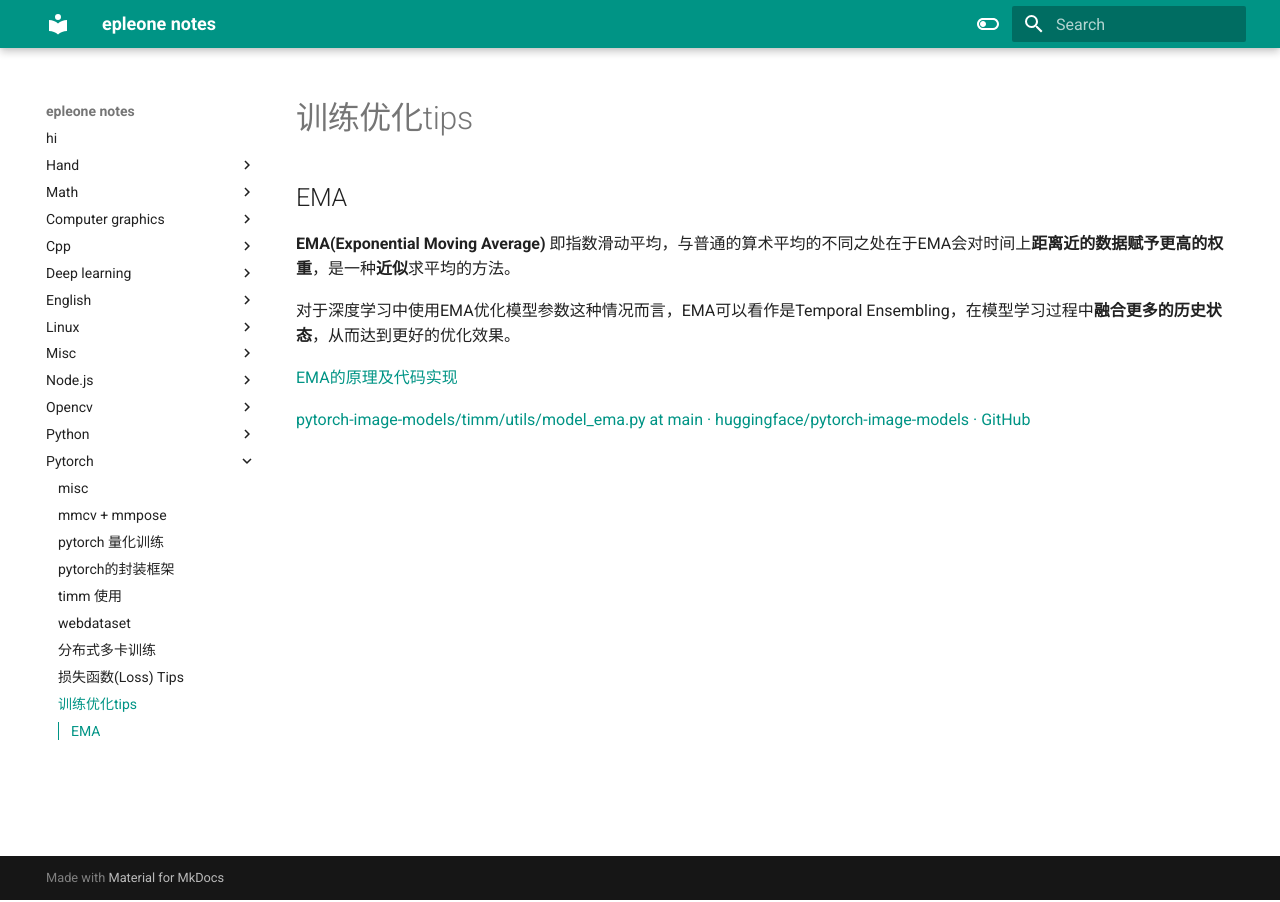
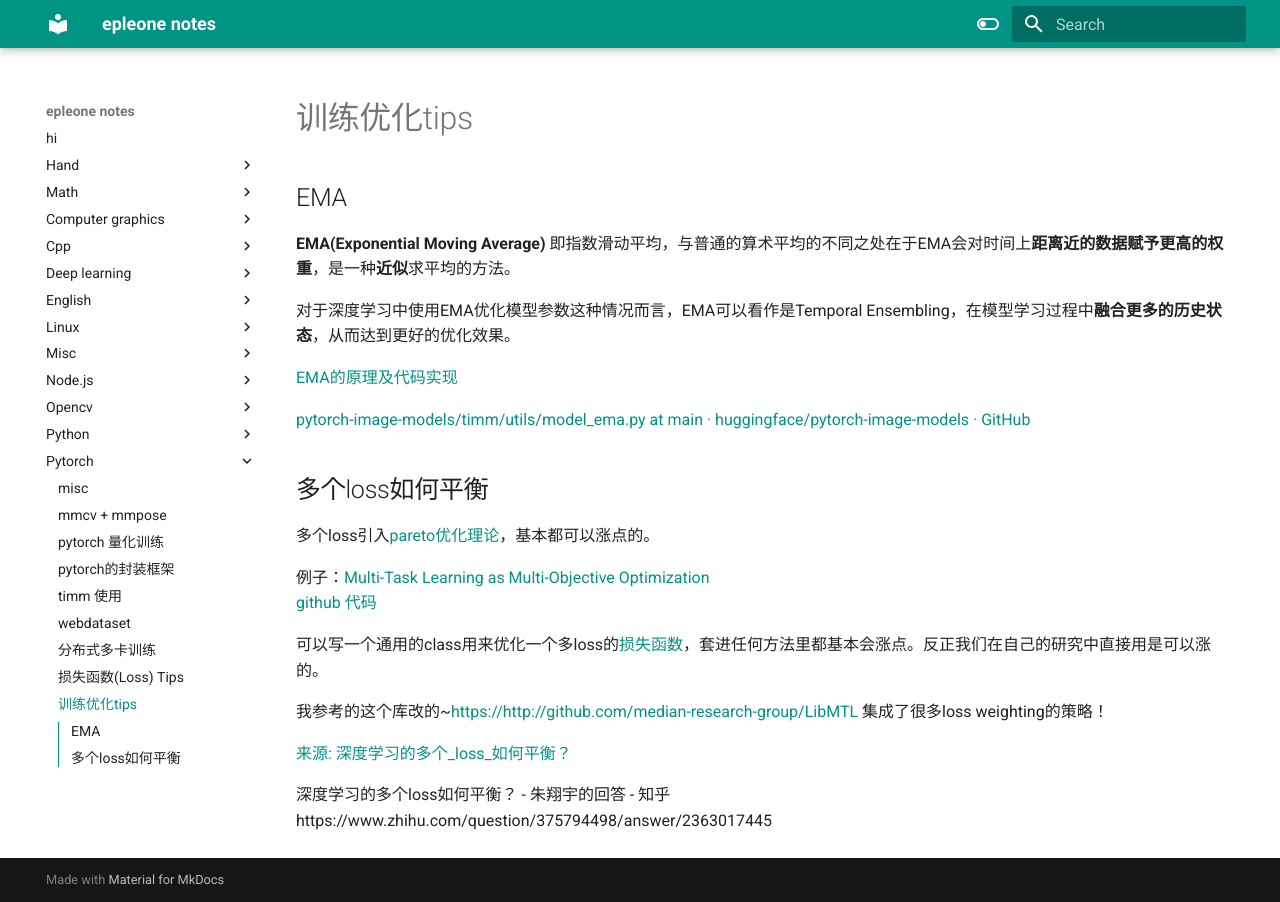
Before and after one commit to epleone/notes, an MkDocs documentation site: the page built from docs/pytorch/训练优化tips.md, in a window 1280 px wide. Built offline with MkDocs 1.6.1 and Material for MkDocs 9.7.7, drawn with Linux system fonts in a browser that asks for light colours.

Commit message:
update notes

```diff
--- a/docs/pytorch/训练优化tips.md
+++ b/docs/pytorch/训练优化tips.md
@@ -10,3 +10,22 @@
 [EMA的原理及代码实现](https://zhuanlan.zhihu.com/p/657869421)
 
 [pytorch-image-models/timm/utils/model\_ema.py at main · huggingface/pytorch-image-models · GitHub](https://github.com/huggingface/pytorch-image-models/blob/main/timm/utils/model_ema.py)
+
+## 多个loss如何平衡
+
+多个loss引入[pareto优化理论](https://zhida.zhihu.com/search?content_id=449636806&content_type=Answer&match_order=1&q=pareto%E4%BC%98%E5%8C%96%E7%90%86%E8%AE%BA&zhida_source=entity)，基本都可以涨点的。
+
+例子：[Multi-Task Learning as Multi-Objective Optimization](https://link.zhihu.com/?target=https%3A//proceedings.neurips.cc/paper/2018/hash/432aca3a1e345e339f35a30c8f65edce-Abstract.html)
+[github 代码](https://github.com/isl-org/MultiObjectiveOptimization/tree/master)
+
+可以写一个通用的class用来优化一个多loss的[损失函数](https://zhida.zhihu.com/search?content_id=449636806&content_type=Answer&match_order=1&q=%E6%8D%9F%E5%A4%B1%E5%87%BD%E6%95%B0&zhida_source=entity)，套进任何方法里都基本会涨点。反正我们在自己的研究中直接用是可以涨的。
+
+
+我参考的这个库改的~[https://http://github.com/median-research-group/LibMTL](https://link.zhihu.com/?target=https%3A//github.com/median-research-group/LibMTL) 集成了很多loss weighting的策略！
+
+
+  [来源: 深度学习的多个_loss_如何平衡？](https://www.zhihu.com/question/375794498/answer/2307552166)
+
+
+深度学习的多个loss如何平衡？ - 朱翔宇的回答 - 知乎
+https://www.zhihu.com/question/375794498/answer/2363017445
```
Also changed, not shown: README.md (+38 -1 lines), docs/misc/Obsidian 插件.md (+48 -2 lines).
